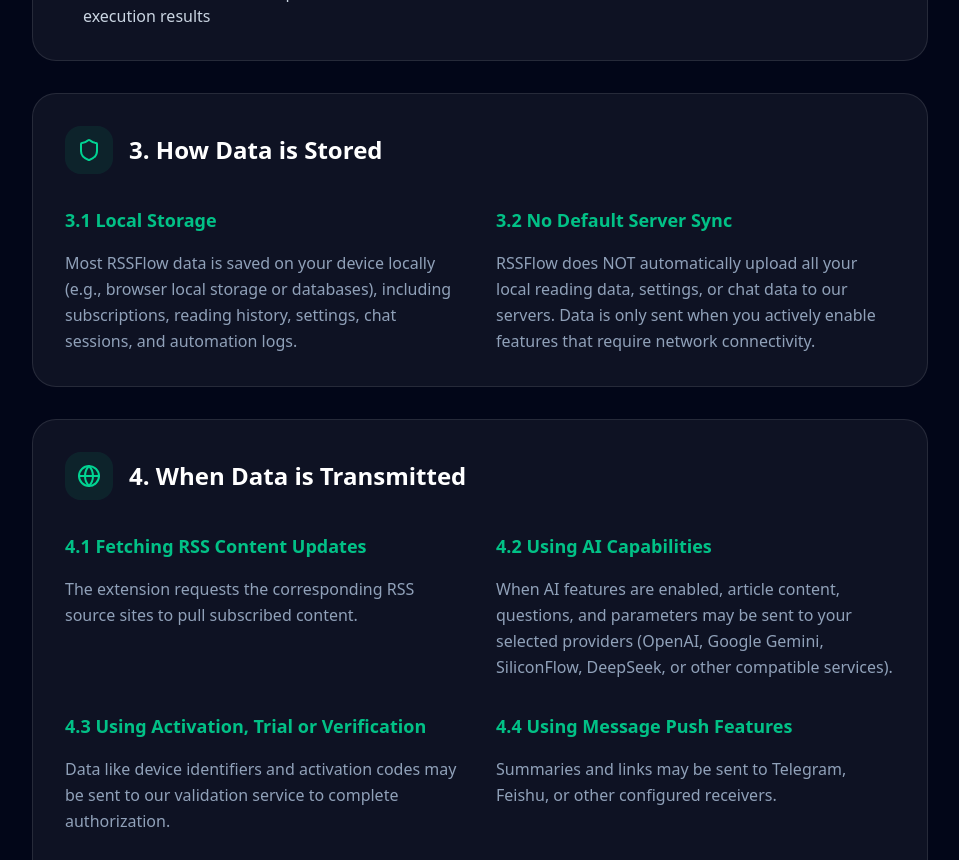
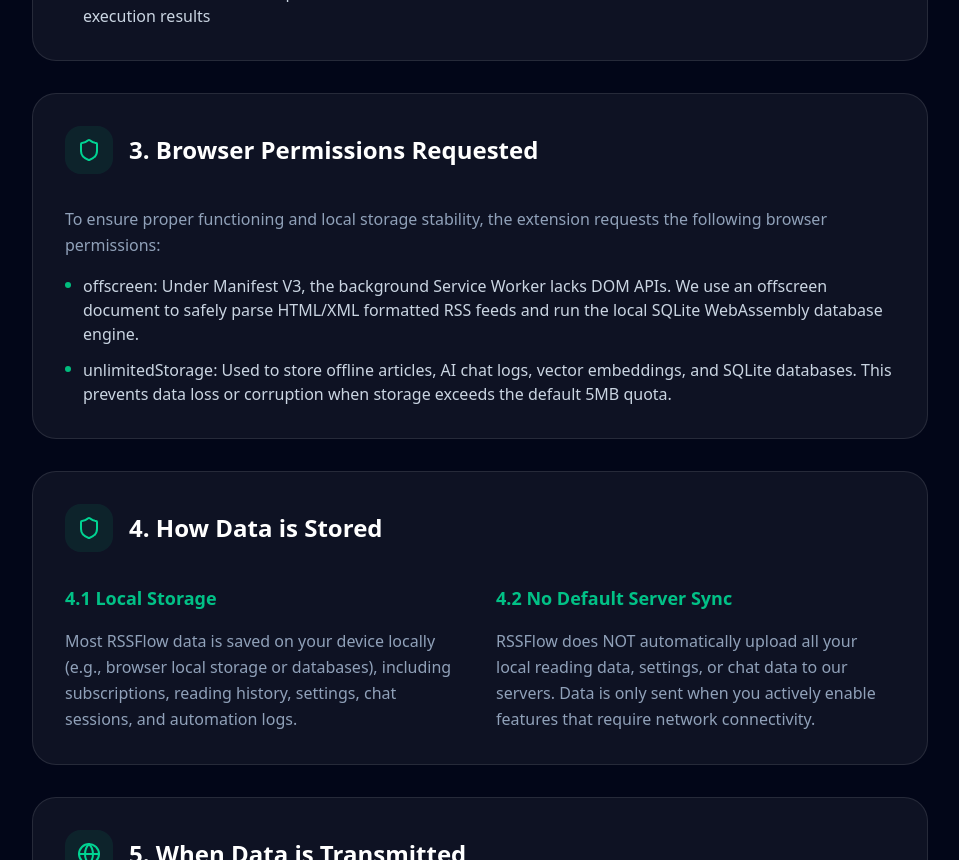
Before and after one commit to Pizone-ai/RSSFlow-doc, a Next.js app in the folder website/: page /privacy in a window 1280 px wide. Shown: the part 1940-2800 px from the top of the page, without its empty margins (160-1119 px from the left). Built offline with nearby package versions, Linux system fonts and the light colour scheme.

Commit message:
docs: update privacy policy with new browser permissions and update reports url

```diff
--- a/website/src/app/privacy/page.tsx
+++ b/website/src/app/privacy/page.tsx
@@ -33,7 +33,7 @@
 const content: Record<'en' | 'zh', PrivacyLanguageContent> = {
   en: {
     title: "Privacy Policy",
-    lastUpdated: "Last Updated: 2026-03-22",
+    lastUpdated: "Last Updated: 2026-07-14",
     intro: "RSSFlow Reader (\"RSSFlow\" or \"this extension\") values your privacy and data security. This policy explains: what data we process when you install and use this extension, how it's stored, under what circumstances it's transmitted, and how you can manage your own data.",
     sections: [
       {
@@ -110,51 +110,64 @@
         ]
       },
       {
-        title: "3. How Data is Stored",
+        title: "3. Browser Permissions Requested",
         icon: <Shield className="w-6 h-6 text-emerald-400" />,
         content: [
           {
-            subtitle: "3.1 Local Storage",
+            text: "To ensure proper functioning and local storage stability, the extension requests the following browser permissions:",
+            list: [
+              "offscreen: Under Manifest V3, the background Service Worker lacks DOM APIs. We use an offscreen document to safely parse HTML/XML formatted RSS feeds and run the local SQLite WebAssembly database engine.",
+              "unlimitedStorage: Used to store offline articles, AI chat logs, vector embeddings, and SQLite databases. This prevents data loss or corruption when storage exceeds the default 5MB quota."
+            ]
+          }
+        ]
+      },
+      {
+        title: "4. How Data is Stored",
+        icon: <Shield className="w-6 h-6 text-emerald-400" />,
+        content: [
+          {
+            subtitle: "4.1 Local Storage",
             text: "Most RSSFlow data is saved on your device locally (e.g., browser local storage or databases), including subscriptions, reading history, settings, chat sessions, and automation logs."
           },
           {
-            subtitle: "3.2 No Default Server Sync",
+            subtitle: "4.2 No Default Server Sync",
             text: "RSSFlow does NOT automatically upload all your local reading data, settings, or chat data to our servers. Data is only sent when you actively enable features that require network connectivity."
           }
         ]
       },
       {
-        title: "4. When Data is Transmitted",
+        title: "5. When Data is Transmitted",
         icon: <Globe className="w-6 h-6 text-emerald-400" />,
         content: [
           {
-            subtitle: "4.1 Fetching RSS Content Updates",
+            subtitle: "5.1 Fetching RSS Content Updates",
             text: "The extension requests the corresponding RSS source sites to pull subscribed content."
           },
           {
-            subtitle: "4.2 Using AI Capabilities",
+            subtitle: "5.2 Using AI Capabilities",
             text: "When AI features are enabled, article content, questions, and parameters may be sent to your selected providers (OpenAI, Google Gemini, SiliconFlow, DeepSeek, or other compatible services)."
           },
           {
-            subtitle: "4.3 Using Activation, Trial or Verification",
+            subtitle: "5.3 Using Activation, Trial or Verification",
             text: "Data like device identifiers and activation codes may be sent to our validation service to complete authorization."
           },
           {
-            subtitle: "4.4 Using Message Push Features",
+            subtitle: "5.4 Using Message Push Features",
             text: "Summaries and links may be sent to Telegram, Feishu, or other configured receivers."
           },
           {
-            subtitle: "4.5 Using MCP Bridge & Automation",
+            subtitle: "5.5 Using MCP Bridge & Automation",
             text: "Input instructions, article context, and task results may be transmitted for workflow execution."
           },
           {
-            subtitle: "4.6 Using Cloud TTS Capabilities",
+            subtitle: "5.6 Using Cloud TTS Capabilities",
             text: "Text may be sent to speech services to generate audio content."
           }
         ]
       },
       {
-        title: "5. How We Share Data",
+        title: "6. How We Share Data",
         icon: <Shield className="w-6 h-6 text-emerald-400" />,
         content: [
           {
@@ -167,27 +180,27 @@
             ]
           },
           {
-            subtitle: "5.5 Third-Party Rules",
+            subtitle: "6.5 Third-Party Rules",
             text: "Third-party services process data according to their own privacy policies. We recommend reviewing them before enabling related features."
           }
         ]
       },
       {
-        title: "6. Data Retention Period",
+        title: "7. Data Retention Period",
         icon: <Clock className="w-6 h-6 text-emerald-400" />,
         content: [
           {
-            subtitle: "6.1 Local Data",
+            subtitle: "7.1 Local Data",
             text: "Remains on your device until you delete it, reset the extension, uninstall it, or the browser clears local storage."
           },
           {
-            subtitle: "6.2 Remote Data",
+            subtitle: "7.2 Remote Data",
             text: "Retention depends on the time needed for processing and the third-party provider's own storage policies/legal requirements."
           }
         ]
       },
       {
-        title: "7. Data Security",
+        title: "8. Data Security",
         icon: <Clock className="w-6 h-6 text-emerald-400" />,
         content: [
           {
@@ -196,7 +209,7 @@
         ]
       },
       {
-        title: "8. Your Rights & Control",
+        title: "9. Your Rights & Control",
         icon: <Shield className="w-6 h-6 text-emerald-400" />,
         content: [
           {
@@ -211,7 +224,7 @@
         ]
       },
       {
-        title: "9. Children's Privacy",
+        title: "10. Children's Privacy",
         icon: <Shield className="w-6 h-6 text-emerald-400" />,
         content: [
           {
@@ -220,7 +233,7 @@
         ]
       },
       {
-        title: "10. Policy Updates",
+        title: "11. Policy Updates",
         icon: <Shield className="w-6 h-6 text-emerald-400" />,
         content: [
           {
@@ -236,7 +249,7 @@
   },
   zh: {
     title: "隐私政策",
-    lastUpdated: "最后更新：2026-03-22",
+    lastUpdated: "最后更新：2026-07-14",
     intro: "RSSFlow Reader（以下简称“RSSFlow”或“本扩展”）重视您的隐私与数据安全。本隐私政策用于说明：当您安装、使用本扩展时，我们会处理哪些数据、这些数据如何被存储、在什么情况下会被传输，以及您可如何管理自己的数据。",
     sections: [
       {
@@ -312,51 +325,64 @@
         ]
       },
       {
-        title: "3. 数据如何被存储",
+        title: "3. 浏览器权限使用说明",
         icon: <Shield className="w-6 h-6 text-emerald-400" />,
         content: [
           {
-            subtitle: "3.1 本地存储",
+            text: "为了提供离线阅读、AI 智能分析以及 HTML 解析等核心功能，RSSFlow 会申请并使用以下浏览器权限：",
+            list: [
+              "offscreen (后台离线文档)：在 Manifest V3 规范下，后台 Service Worker 缺少 DOM 环境。我们通过创建离线文档来安全地解析 HTML/XML 格式的订阅源，并运行本地 SQLite WebAssembly 数据库引擎。",
+              "unlimitedStorage (无限制本地存储)：用于在本地安全地存储离线文章、AI 对话历史、向量索引等数据。该权限可防止数据量超出浏览器默认的 5MB 配额时出现数据丢失或本地数据库损坏。"
+            ]
+          }
+        ]
+      },
+      {
+        title: "4. 数据如何被存储",
+        icon: <Shield className="w-6 h-6 text-emerald-400" />,
+        content: [
+          {
+            subtitle: "4.1 本地存储",
             text: "RSSFlow 的大多数数据默认保存在您的设备本地（如浏览器本地存储或本地数据库），包括订阅记录、设置、聊天会话、自动化配置等。"
           },
           {
-            subtitle: "3.2 不会默认同步至服务器",
+            subtitle: "4.2 不会默认同步至服务器",
             text: "RSSFlow 不会默认把您本地保存的全部阅读数据或设置数据上传到我们的服务器。仅在您主动启用依赖联网的功能时才会发送必要数据。"
           }
         ]
       },
       {
-        title: "4. 数据在什么情况下会被传输",
+        title: "5. 数据在什么情况下会被传输",
         icon: <Globe className="w-6 h-6 text-emerald-400" />,
         content: [
           {
-            subtitle: "4.1 获取 RSS 内容更新",
+            subtitle: "5.1 获取 RSS 内容更新",
             text: "当您添加 RSS 源后，本扩展会向对应的 RSS 源站点发起请求，以拉取订阅内容。"
           },
           {
-            subtitle: "4.2 使用 AI 摘要、AI 聊天或 AI 生成能力时",
+            subtitle: "5.2 使用 AI 摘要、AI 聊天或 AI 生成能力时",
             text: "当您启用 AI 功能时，文章内容、提问及其参数可能会发送至您选择的 AI 服务提供商（OpenAI, Gemini, SiliconFlow, DeepSeek 等）。"
           },
           {
-            subtitle: "4.3 使用激活、试用或权限验证功能时",
+            subtitle: "5.3 使用激活、试用或权限验证功能时",
             text: "设备标识符、激活码等信息可能会发送至我们的激活服务以完成授权。"
           },
           {
-            subtitle: "4.4 使用 Telegram、飞书等消息推送功能时",
+            subtitle: "5.4 使用 Telegram、飞书等消息推送功能时",
             text: "文章摘要、链接等内容可能会发送至您配置的消息接收端。"
           },
           {
-            subtitle: "4.5 使用 MCP Bridge、远程桥接或自动化能力时",
+            subtitle: "5.5 使用 MCP Bridge、远程桥接或自动化能力时",
             text: "输入指令、文章上下文及任务结果可能会传输以完成工作流执行。"
           },
           {
-            subtitle: "4.6 使用云端 TTS 能力时",
+            subtitle: "5.6 使用云端 TTS 能力时",
             text: "待朗读文本可能会被发送到相应语音服务用于生成音频。"
           }
         ]
       },
       {
-        title: "5. 我们如何共享数据",
+        title: "6. 我们如何共享数据",
         icon: <Shield className="w-6 h-6 text-emerald-400" />,
         content: [
           {
@@ -369,27 +395,27 @@
             ]
           },
           {
-            subtitle: "5.5 第三方服务的独立规则",
+            subtitle: "6.5 第三方服务的独立规则",
             text: "这些第三方将依据其各自的隐私政策处理数据。我们建议您在启用相关功能前先查阅对应政策。"
           }
         ]
       },
       {
-        title: "6. 数据保留期限",
+        title: "7. 数据保留期限",
         icon: <Clock className="w-6 h-6 text-emerald-400" />,
         content: [
           {
-            subtitle: "6.1 本地数据",
+            subtitle: "7.1 本地数据",
             text: "保存在本地的数据会一直保留直到您主动删除、重置扩展、卸载扩展或浏览器清理存储。"
           },
           {
-            subtitle: "6.2 发送到第三方或远程服务的数据",
+            subtitle: "7.2 发送到第三方或远程服务的数据",
             text: "保留时间取决于对应服务完成处理所需时间及第三方服务自己的存储策略。"
           }
         ]
       },
       {
-        title: "7. 数据安全",
+        title: "8. 数据安全",
         icon: <Clock className="w-6 h-6 text-emerald-400" />,
         content: [
           {
@@ -398,7 +424,7 @@
         ]
       },
       {
-        title: "8. 您的权利与控制方式",
+        title: "9. 您的权利与控制方式",
         icon: <Shield className="w-6 h-6 text-emerald-400" />,
         content: [
           {
@@ -412,7 +438,7 @@
         ]
       },
       {
-        title: "9. 未成年人隐私",
+        title: "10. 未成年人隐私",
         icon: <Shield className="w-6 h-6 text-emerald-400" />,
         content: [
           {
@@ -421,7 +447,7 @@
         ]
       },
       {
-        title: "10. 隐私政策的更新",
+        title: "11. 隐私政策的更新",
         icon: <Shield className="w-6 h-6 text-emerald-400" />,
         content: [
           {
--- a/website/src/components/InsightsShowcase.tsx
+++ b/website/src/components/InsightsShowcase.tsx
@@ -294,21 +294,21 @@
     {
       ...t.reports[0],
       icon: <PieChart className="w-5 h-5 text-emerald-400" />,
-      url: "https://reportpublish.api.oinchain.com/report/e3ef1bd4-f28d-404b-9e1a-0b8606b69b82",
+      url: "https://blog.oinchain.com",
       preview: "https://r.jina.ai/https://example.com/report-financial",
       accent: "from-emerald-500/20 to-emerald-500/5"
     },
     {
       ...t.reports[1],
       icon: <TrendingUp className="w-5 h-5 text-blue-400" />,
-      url: "https://reportpublish.api.oinchain.com/report/79798a2b-dc93-4174-b6b7-df3a5d14764c",
+      url: "https://blog.oinchain.com",
       preview: "https://r.jina.ai/https://example.com/report-hotspots",
       accent: "from-blue-500/20 to-blue-500/5"
     },
     {
       ...t.reports[2],
       icon: <Newspaper className="w-5 h-5 text-purple-400" />,
-      url: "https://reportpublish.api.oinchain.com/report/3309f8e0-3846-4603-b800-6ecfac33ecba",
+      url: "https://blog.oinchain.com",
       preview: "https://r.jina.ai/https://example.com/report-tech",
       accent: "from-purple-500/20 to-purple-500/5"
     }
```
Also changed, not shown: 2 other files (tests, documents, lock files or other folders).
